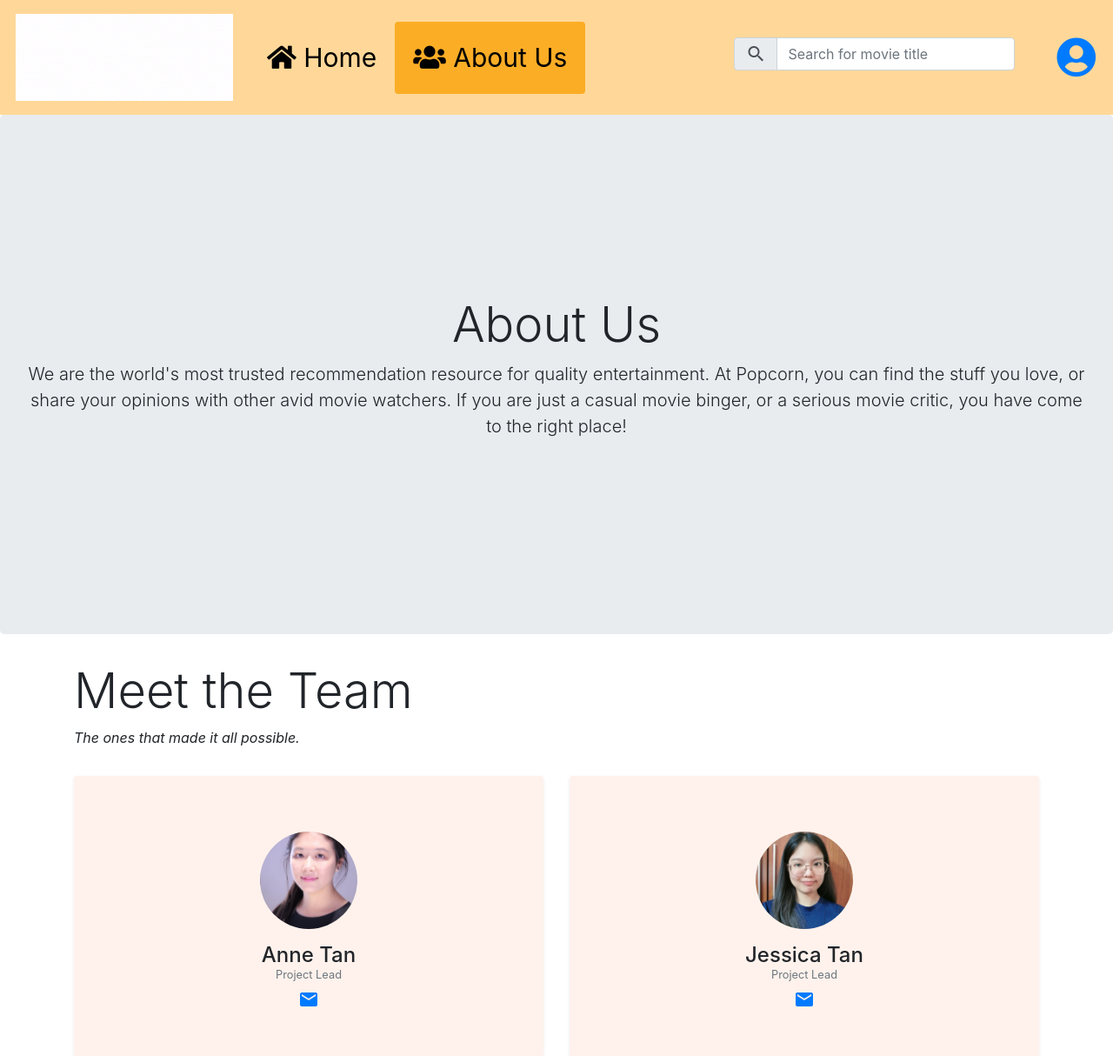
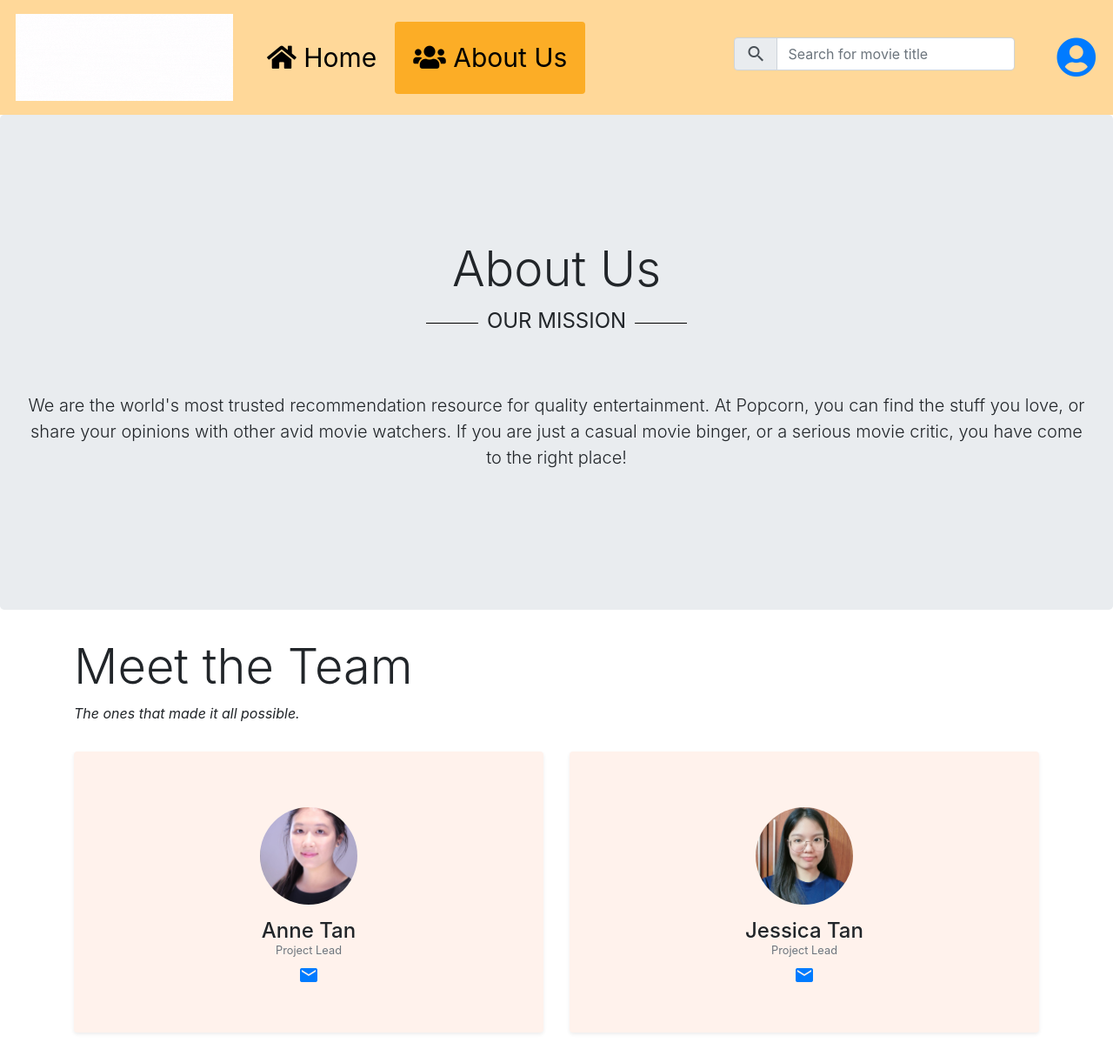
Before and after one commit to Zhannyhong/ICT1004-Project, a PHP site: page /about_us.php in a window 1280 px wide. Shown: the top 1214 px of the page at 87% size. Run offline with PHP 8.4, Linux system fonts and the light colour scheme; some libraries are stand-ins or nearby versions.

Commit message:
Further styled About Us

```diff
--- a/about_us.php
+++ b/about_us.php
@@ -22,6 +22,7 @@ session_start();
         ?>
         <header class="jumbotron text-center">
             <h1 class="display-4">About Us</h1>
+            <span class="subhead">OUR MISSION</span>
             <p class="lead">
                 We are the world's most trusted recommendation resource for quality entertainment. At Popcorn,
                 you can find the stuff you love, or share your opinions with other avid movie watchers. If you are just
--- a/css/main.css
+++ b/css/main.css
@@ -21,8 +21,8 @@ article div {
 }
 
 .jumbotron {
-    padding-top: 13rem;
-    padding-bottom: 13rem;
+    padding-top: 9rem;
+    padding-bottom: 9rem;
 }
 
 figure {
@@ -41,6 +41,22 @@ figcaption {
     border-radius: 15px;
     padding: 10px;
     height: 35px;
+}
+
+span.subhead {
+    font-size:1.5em;
+    text-align: center;
+    display:block;
+    position: relative;
+    margin-bottom: 4rem;
+}
+span.subhead:before, span.subhead:after {
+    content:"";
+    width:60px;
+    height:6px;
+    border-top:1px solid black;
+    display:inline-block;
+    margin:0 10px;
 }
 
 footer {
--- a/process_review.php
+++ b/process_review.php
@@ -116,7 +116,7 @@ function saveReviewToDB()
                 else if ($intent == "updated")
                 {
                     echo "<img src='images/check.svg' class='mt-5' width='125px' height='125px' alt='Success'>";
-                    echo "<h1 class='display-4 mt-3'>Review Updated successfully</h1>";
+                    echo "<h1 class='display-4 mt-3'>Update Review Successful</h1>";
                     echo "<h5>Thank you, your review has been updated.</h5>";
                     echo '<a class="btn btn-success my-4" href="profile_page.php" role="button">Return to Profile page</a>';
                 }
```
